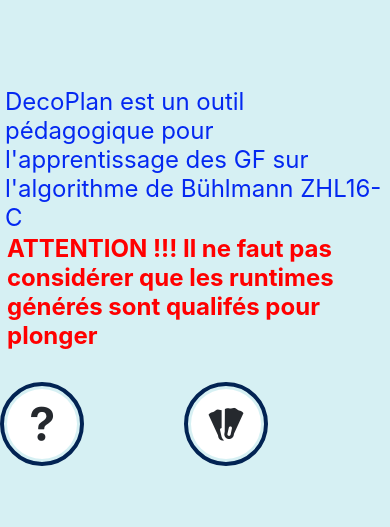
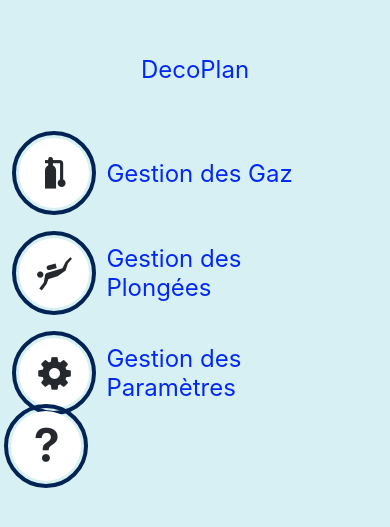
Before and after one commit to JLucBlennie/DecoPlan, a React Native app: screen / in a window 390 px wide. Shown: the part 161-688 px from the top of the page. Built offline with nearby package versions, Linux system fonts and the light colour scheme.

Commit message:
Debut d'ajout des gestionnaires de gaz et plongées

```diff
--- a/App.tsx
+++ b/App.tsx
@@ -8,19 +8,48 @@
 import { Buhlmann } from './lib/dive/buhlmann';
 import { Dive } from './lib/dive/dive';
 import TableauJSON from './components/ui/TableauJSON';
+import ButtonLine from './components/ui/ButtonLine';
+import GestionGaz from './components/gestionGaz';
+
+export interface Plongee {
+  id: number;
+  name: string;
+  segements: Dive.Segment[];
+  gazFond: Dive.Gas[];
+  gazDeco: Dive.Gas[];
+
+  profondeur: (segements: Dive.Segment[]) => number;
+  temps: (segments: Dive.Segment[]) => number;
+}
+
+const gazFond = Dive.gas("Tx2135", 0.21, 0.35);
+const gazDeco = Dive.gas("Nx50", 0.5, 0);
 
 export default function App() {
   const [showAbout, setShowAbout] = useState(false);
   const [runtime, setRuntime] = useState<Dive.Segment[]>([]);
-  const [showTableau, setShowTableau] = useState(false);
+  const [showRuntime, setShowRuntime] = useState(false);
+  const [showGestionPlongees, setShowGestionPlongees] = useState(false);
+  const [showGestionGaz, setShowGestionGaz] = useState(false);
+  const [showGestionParametres, setShowGestionParametres] = useState(false);
+
+  const gazList: Dive.Gas[] = [gazFond, gazDeco];
+
+  function resetButton() {
+    setShowGestionGaz(false);
+    setShowGestionPlongees(false);
+    setShowGestionParametres(false);
+    setShowRuntime(false);
+    setShowAbout(false);
+  }
 
   function computeDive() {
     console.log("Chargement de l'algo...");
     var deco = new Buhlmann.Plan(Buhlmann.ZH16CTissues);
     console.log("Definition du gaz fond");
-    deco.addBottomGas("Tx2135", 0.21, 0.35);
+    deco.addBottomGas(gazFond);
     console.log("Definition du gaz Deco");
-    deco.addDecoGas("Nx50", 0.5, 0);
+    deco.addDecoGas(gazDeco);
     console.log("Descente a 50 avec le Tx");
     deco.addDepthChange(0, 50, "Tx2135", 50 / 20);
     console.log("On fait une plongee de 25 min");
@@ -30,7 +59,7 @@
     console.log("Resultat de la deco :");
     console.log(runtime);
     setRuntime(runtime);
-    setShowTableau(true);
+    setShowRuntime(true);
   }
 
   return (
@@ -42,16 +71,34 @@
         {!showAbout &&
           <View style={mainStyles.mainView}>
             <View style={mainStyles.descContainer}>
-              <View>
-                <Text style={mainStyles.text}>{appJson.expo.name} est un outil pédagogique pour l'apprentissage des GF sur l'algorithme de Bühlmann ZHL16-C</Text>
-                <Text style={mainStyles.attentionText}>ATTENTION !!! Il ne faut pas considérer que les runtimes générés sont qualifés pour plonger</Text>
+              <View style={mainStyles.titreContainer}>
+                <Text style={mainStyles.text}>{appJson.expo.name}</Text>
               </View>
-              {showTableau && <TableauJSON data={runtime} />}
+              {showRuntime &&
+                <View style={mainStyles.editorContainer}>
+                  <TableauJSON data={runtime} />
+                  <Text style={mainStyles.attentionText}>ATTENTION !!! Il ne faut pas considérer que les runtimes générés sont qualifés pour plonger</Text>
+                </View>
+              }
+              {!showRuntime && !showGestionGaz && !showGestionPlongees &&
+                <View style={mainStyles.editorContainer}>
+                  <ButtonLine iconName={'gaz'} text={'Gestion des Gaz'} onPress={() => setShowGestionGaz(true)} />
+                  <ButtonLine iconName={'dive'} text={'Gestion des Plongées'} onPress={() => setShowGestionPlongees(true)} />
+                  <ButtonLine iconName={'gear'} text={'Gestion des Paramètres'} onPress={() => setShowGestionParametres(true)} />
+                </View>
+              }
+              {showGestionGaz &&
+                <View style={mainStyles.editorContainer}>
+                  <GestionGaz gaz={gazList} openGaz={(name: string) => (name: string) => void {}} deleteGaz={(name: string) => (name: string) => void {}} />
+                </View>
+              }
             </View>
             <View style={mainStyles.buttonContainer}>
-              <CircleButton onPress={() => setShowAbout(true)} iconName="help" position={'Left'} />
-              {!showTableau && <CircleButton onPress={() => computeDive()} iconName="palmes" position={'Right'} />}
-              {showTableau && <CircleButton onPress={() => setShowTableau(false)} iconName="clear" position={'Right'} />}
+              {(!showRuntime && !showGestionGaz && !showGestionPlongees) && <CircleButton onPress={() => setShowAbout(true)} iconName="help" />}
+              {!showRuntime && !showGestionGaz && showGestionPlongees && <CircleButton onPress={() => computeDive()} iconName="palmes" position={'Right'} />}
+              {(showRuntime || showGestionGaz || showGestionPlongees) && <CircleButton onPress={() => resetButton()} iconName="clear" position={'Right'} />}
+              {showGestionGaz && <CircleButton onPress={() => setShowRuntime(false)} iconName="check" position={'Left'} />}
+              {showGestionGaz && <CircleButton onPress={() => { }} iconName="add" position={'Right'} />}
             </View>
           </View>
         }
@@ -81,6 +128,18 @@
     backgroundColor: 'transparent',
     alignItems: 'center',
   },
+  titreContainer: {
+    flex: 1 / 5,
+    backgroundColor: 'transparent',
+    alignItems: 'center',
+  },
+  editorContainer: {
+    flex: 4 / 5,
+    flexDirection: 'column',
+    backgroundColor: 'transparent',
+    alignItems: 'center',
+    justifyContent: 'flex-start',
+  },
   descContainer: {
     flex: 5 / 6,
     flexDirection: 'column',
--- /dev/null
+++ b/components/GazCard.tsx
@@ -0,0 +1,49 @@
+import { View, StyleSheet, Text } from "react-native";
+import CircleButton from "./ui/CircleButton";
+
+type Props = {
+    titre: string;
+    pourcentO2: number;
+    pourcentHe: number;
+    openGaz: (name: string) => void;
+    deleteGaz: (name: string) => void;
+}
+
+export default function GazCard({ titre, pourcentO2, pourcentHe, openGaz, deleteGaz }: Props) {
+    function openItem() {
+        openGaz(titre);
+    }
+
+    function deleteItem() {
+        deleteGaz(titre);
+    }
+
+    return (
+        <View style={styles.cardContainer}>
+            <View style={styles.titreContainer}>
+                <Text>{titre} {pourcentO2} / {pourcentHe}</Text>
+            </View>
+            <View style={styles.buttonContainer}>
+                <CircleButton iconName={"edit"} onPress={openItem} />
+                <CircleButton iconName={"delete"} onPress={deleteItem} />
+            </View>
+        </View>
+    )
+}
+
+const styles = StyleSheet.create({
+    cardContainer: {
+        flexDirection: 'row',
+        justifyContent: 'center',
+        alignItems: 'center',
+        width: '100%'
+    },
+    titreContainer: {
+        flex: 2 / 3,
+    },
+    buttonContainer: {
+        flex: 1 / 3,
+        flexDirection: 'row'
+    }
+}
+);
--- a/components/about.tsx
+++ b/components/about.tsx
@@ -11,7 +11,7 @@
 export default function AboutScreen({ close }: Props) {
 
   return (
-    <View style={styles.aboutcontainer}>
+    <View style={mainStyles.container}>
       <View style={styles.aboutcontainerdesc}>
         <View>
           <View style={styles.circleButtonContainer}>
@@ -23,6 +23,7 @@
         <View style={styles.descContainer}>
           <Text style={mainStyles.text}>Version de l'application</Text>
           <Text style={mainStyles.text}>({appJson.expo.name}) by JLuc - V{appJson.expo.version}</Text>
+          <Text style={mainStyles.text}>({appJson.expo.name}) est basé sur les travaux de l'équipe de MV-Plan et de github.com/nyxtom/dive</Text>
         </View>
         <View style={styles.disclaimerContainer}>
           <Text style={mainStyles.text}>{appJson.expo.name} est un outil pédagogique pour l'apprentissage des GF sur l'algorithme de Bühlmann ZHL16-C</Text>
@@ -39,14 +40,6 @@
 }
 
 const styles = StyleSheet.create({
-  aboutcontainer: {
-    flex: 1,
-    flexDirection: 'column',
-    backgroundColor: 'transparent',
-    alignItems: 'center',
-    width: '100%',
-    height: '100%'
-  },
   aboutcontainerdesc: {
     flex: 6 / 7,
     flexDirection: 'column',
--- /dev/null
+++ b/components/gestionGaz.tsx
@@ -0,0 +1,45 @@
+import React from "react";
+import { FlatList, Pressable, View, StyleSheet } from "react-native"
+import { Dive } from "../lib/dive/dive";
+import GazCard from "./GazCard";
+
+type Props = {
+    gaz: Dive.Gas[];
+    openGaz: (name: string) => (name: string) => void;
+    deleteGaz: (name: string) => (name: string) => void;
+};
+
+export default function GestionGaz({ gaz, openGaz, deleteGaz }: Props) {
+    return (
+        <View style={styles.listcontainer}>
+            <FlatList
+                style={styles.flatlist}
+                data={gaz}
+                showsVerticalScrollIndicator={true}
+                renderItem={({ item }) =>
+                    <View >
+                        <GazCard titre={item.name} pourcentO2={item.fO2 * 100} pourcentHe={item.fHe * 100} openGaz={openGaz(item.name)} deleteGaz={deleteGaz(item.name)} />
+                    </View>
+                }
+                keyExtractor={(item, index) => index.toString()}
+            />
+        </View>);
+}
+
+const styles = StyleSheet.create({
+    listTitle: {
+        fontSize: 36,
+        fontWeight: 'bold',
+        color: 'white',
+        backgroundColor: 'transprent'
+    },
+    flatlist: {
+        flex: 1,
+        backgroundColor: 'transprent'
+    },
+    listcontainer: {
+        flex: 1,
+        backgroundColor: 'transparent',
+        alignItems: 'center'
+    }
+});
--- /dev/null
+++ b/components/ui/ButtonLine.tsx
@@ -0,0 +1,39 @@
+import { View, StyleSheet, Text, Pressable } from 'react-native';
+import CircleButton from './CircleButton';
+
+type Props = {
+    iconName: string;
+    text: string;
+    onPress: () => void;
+};
+
+export default function ButtonLine({ iconName, text, onPress }: Props) {
+    return (
+        <View style={styles.lineButtonContainer}>
+            <CircleButton iconName={iconName} onPress={onPress} />
+            <Pressable style={styles.textContainer} onPress={onPress}>
+                <Text style={styles.textDesc}>{text}</Text>
+            </Pressable>
+        </View>
+    );
+}
+
+const styles = StyleSheet.create({
+    lineButtonContainer: {
+        width: '100%',
+        flexDirection: 'row',
+        alignItems: 'center',
+        justifyContent: 'flex-start',
+        backgroundColor: 'transparent',
+        height: 100,
+        padding: 3
+    },
+    textDesc: {
+        fontSize: 24,
+        color: '#0428f1ff'
+    },
+    textContainer: {
+        width: '70%',
+        paddingLeft: 10
+    }
+});
--- a/components/ui/CircleButton.tsx
+++ b/components/ui/CircleButton.tsx
@@ -2,6 +2,8 @@
 import MaterialIcons from '@expo/vector-icons/MaterialIcons';
 import MaterialCommunityIcons from '@expo/vector-icons/MaterialCommunityIcons';
 import Entypo from '@expo/vector-icons/Entypo';
+import FontAwesome5 from '@expo/vector-icons/FontAwesome5';
+import FontAwesome from '@expo/vector-icons/FontAwesome';
 
 type Props = {
     iconName: string;
@@ -43,6 +45,10 @@
                         <MaterialIcons name="scuba-diving" size={38} color="#25292e" />
                     }
                     {
+                        iconName === "add" &&
+                        <MaterialIcons name="add" size={38} color="#25292e" />
+                    }
+                    {
                         iconName === "gaz" &&
                         <MaterialCommunityIcons name="diving-scuba-tank" size={38} color="#25292e" />
                     }
@@ -53,6 +59,14 @@
                     {
                         iconName === "help" &&
                         <Entypo name="help" size={38} color="#25292e" />
+                    }
+                    {
+                        iconName === "gear" &&
+                        <FontAwesome name="gear" size={38} color="#25292e" />
+                    }
+                    {
+                        iconName === "edit" &&
+                        <FontAwesome5 name="edit" size={38} color="#25292e" />
                     }
                 </Pressable>
             </View>
--- a/lib/dive/dive.tsx
+++ b/lib/dive/dive.tsx
@@ -7,6 +7,7 @@
   }
 
   export interface Gas {
+    name: string;
     fO2: number;
     fHe: number;
     fN2: number;
@@ -552,8 +553,9 @@
     );
   }
 
-  export function gas(fO2: number, fHe: number): Gas {
+  export function gas(name: string, fO2: number, fHe: number): Gas {
     const gas: Gas = {
+      name,
       fO2,
       fHe,
       fN2: 1 - (fO2 + fHe),
```
Also changed, not shown: components/PlongeeCard.tsx (added, +14 -0 lines), components/gazEditor.tsx (added, +8 -0 lines), components/gestionPlongee.tsx (added, +47 -0 lines), components/plongeeEditor.tsx (added, +8 -0 lines), lib/dive/buhlmann.tsx (+4 -4 lines).
